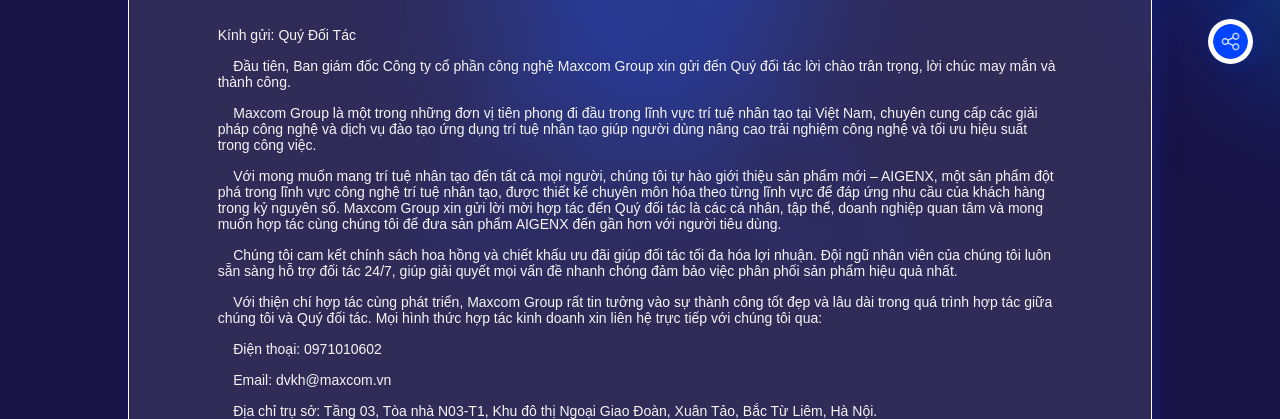
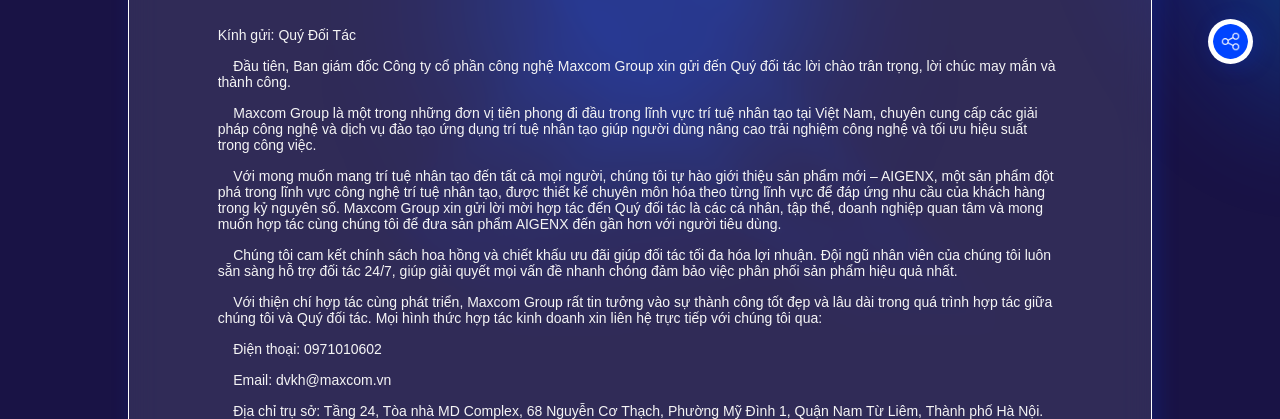
Before and after one commit to khangnl-tech/maxcom-global-fe, a website: page cooperate.html in a window 1280 px wide. Shown: the part 381-800 px from the top of the page. Drawn offline with nearby package versions, Linux system fonts and the light colour scheme; some packages are replaced by stand-ins of ours; a web font is replaced by a local one.

Commit message:
change address

```diff
--- a/cooperate.html
+++ b/cooperate.html
@@ -227,7 +227,7 @@
                     &nbsp;&nbsp;&nbsp;&nbsp;Email: dvkh@maxcom.vn
                 </p>
                 <p>
-                    &nbsp;&nbsp;&nbsp;&nbsp;Địa chỉ trụ sở: Tầng 03, Tòa nhà N03-T1, Khu đô thị Ngoại Giao Đoàn, Xuân Tảo, Bắc Từ Liêm, Hà Nội.
+                    &nbsp;&nbsp;&nbsp;&nbsp;Địa chỉ trụ sở: Tầng 24, Tòa nhà MD Complex, 68 Nguyễn Cơ Thạch, Phường Mỹ Đình 1, Quận Nam Từ Liêm, Thành phố Hà Nội.
                 </p>
                 <p>
                     &nbsp;&nbsp;&nbsp;&nbsp;Chúng tôi rất mong nhận được phản hồi và sớm có cơ hội hợp tác cùng Quý Đối Tác.
--- a/footer.html
+++ b/footer.html
@@ -27,7 +27,7 @@
                 Trụ sở chính
             </div>
             <div class="info-des">
-                Tầng 3, tòa nhà N03-T1 khu đô thị Ngoại Giao Đoàn, Phường Xuân Tảo, Quận Bắc Từ Liêm, Thành phố Hà Nội, Việt Nam
+                Tầng 24, Tòa nhà MD Complex, 68 Nguyễn Cơ Thạch, Phường Mỹ Đình 1, Quận Nam Từ Liêm, Thành phố Hà Nội
             </div>
         </div>
         <div class="col pt-6px">
```
